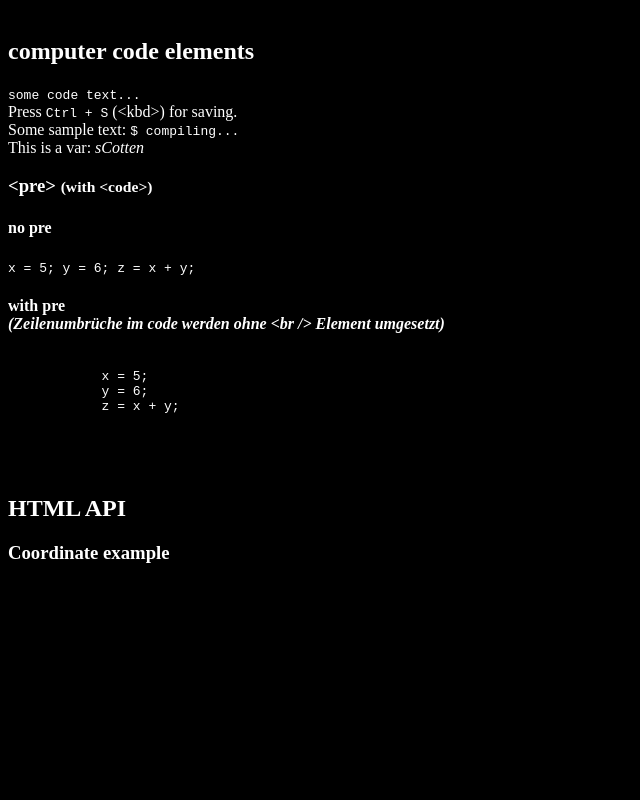
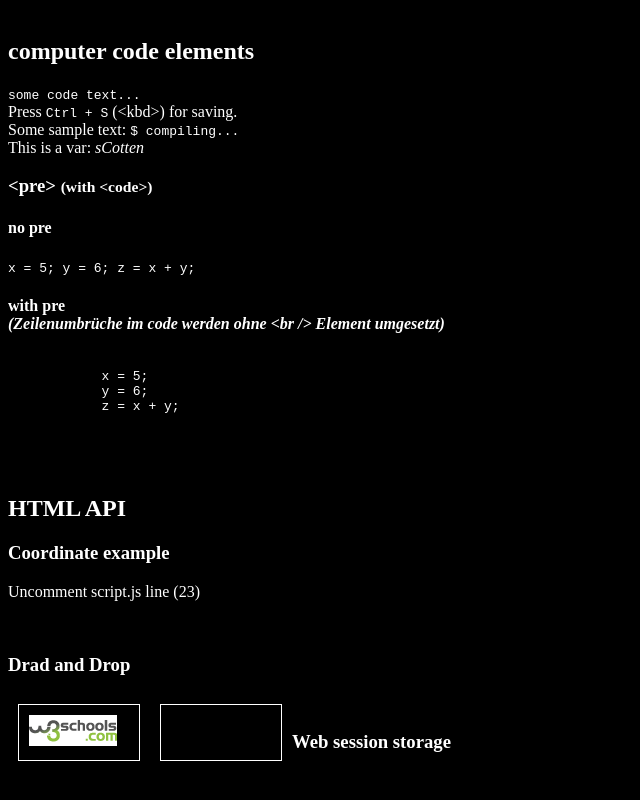
Before and after one commit to bastian-84/html_w3schools, a plain HTML site: page index.htm in a window 1280 px wide. Shown: the part 2251-3051 px from the top of the page, without its empty margins (0-640 px from the left). Drawn offline with Linux system fonts and the light colour scheme.

Commit message:
seb, API web storage wip

```diff
--- a/assets/dist/script.dev.js
+++ b/assets/dist/script.dev.js
@@ -1,5 +1,8 @@
 "use strict";
 
+// ====================================================== //
+// ================== HTML geo location ================= //
+// ====================================================== //
 var sPoint1 = document.getElementById('demoAnker1');
 
 var fnShowPosition = function fnShowPosition(paramPosition) {
@@ -17,5 +20,22 @@ var fnGetLocation = function fnGetLocation() {
     sPoint1.innerHTML = "Geolocation isn't avaiable at your broser/settings";
   }
 };
+/* fnGetLocation(); */
+// ##################################################################### //
+// ###################### HTML Drag and drop image ##################### //
+// ##################################################################### //
 
-fnGetLocation();
+
+var fnAllowDrop = function fnAllowDrop(paramEv) {
+  paramEv.preventDefault();
+};
+
+var fnDrag = function fnDrag(paramEv) {
+  paramEv.dataTransfer.setData("placeHolderString", paramEv.target.id);
+};
+
+var fnDrop = function fnDrop(paramEv) {
+  paramEv.preventDefault();
+  var data = paramEv.dataTransfer.getData("placeHolderString");
+  paramEv.target.appendChild(document.getElementById(data));
+};
--- a/assets/script.js
+++ b/assets/script.js
@@ -1,3 +1,7 @@
+// ====================================================== //
+// ================== HTML geo location ================= //
+// ====================================================== //
+
 const sPoint1 = document.getElementById('demoAnker1');
 
 let fnShowPosition = (paramPosition) => {
@@ -16,4 +20,19 @@ let fnGetLocation = () => {
         sPoint1.innerHTML = `Geolocation isn't avaiable at your broser/settings`;
     }
 }
-fnGetLocation();
+/* fnGetLocation(); */
+
+// ##################################################################### //
+// ###################### HTML Drag and drop image ##################### //
+// ##################################################################### //
+let fnAllowDrop = (paramEv) => {
+    paramEv.preventDefault();
+}
+let fnDrag = (paramEv) => {
+    paramEv.dataTransfer.setData("placeHolderString", paramEv.target.id);
+}
+let fnDrop = (paramEv) => {
+    paramEv.preventDefault();
+    let data = paramEv.dataTransfer.getData("placeHolderString");
+    paramEv.target.appendChild(document.getElementById(data));
+}
--- a/assets/style.less
+++ b/assets/style.less
@@ -12,3 +12,11 @@ a {
 sub, sup, cite {
     background-color: #444;
 }
+#div1, #div2 {
+    border: solid 1px white;
+    float: left;
+    width: 100px;
+    height: 35px;
+    margin: 10px;
+    padding: 10px;
+}
--- a/index.htm
+++ b/index.htm
@@ -129,10 +129,32 @@
     <br />
     <h2>HTML API</h2>
     <h3>Coordinate example</h3>
+    <p>Uncomment script.js line (23)</p>
     <div id='demoAnker1'></div>
     <br />
 
+    <h3>Drad and Drop</h3>
+    <div
+        id='div1'
+        ondrop='fnDrop(event)'
+        ondragover="fnAllowDrop(event)"
+    >
+        <img
+            src='./assets/img/img_w3slogo.gif'
+            draggable="true"
+            ondragstart="fnDrag(event)"
+            id='drag1'
+            width='88'
+            height='31'
+        />
+    </div>
+    <div
+        id='div2'
+        ondrop='fnDrop(event)'
+        ondragover="fnAllowDrop(event)"
+    ></div>
     <br />
+    <h3>Web session storage</h3>
 
     <br />
 
```
Also changed, not shown: assets/dist/style.css, assets/img/img_w3slogo.gif (added), assets/style.css.
